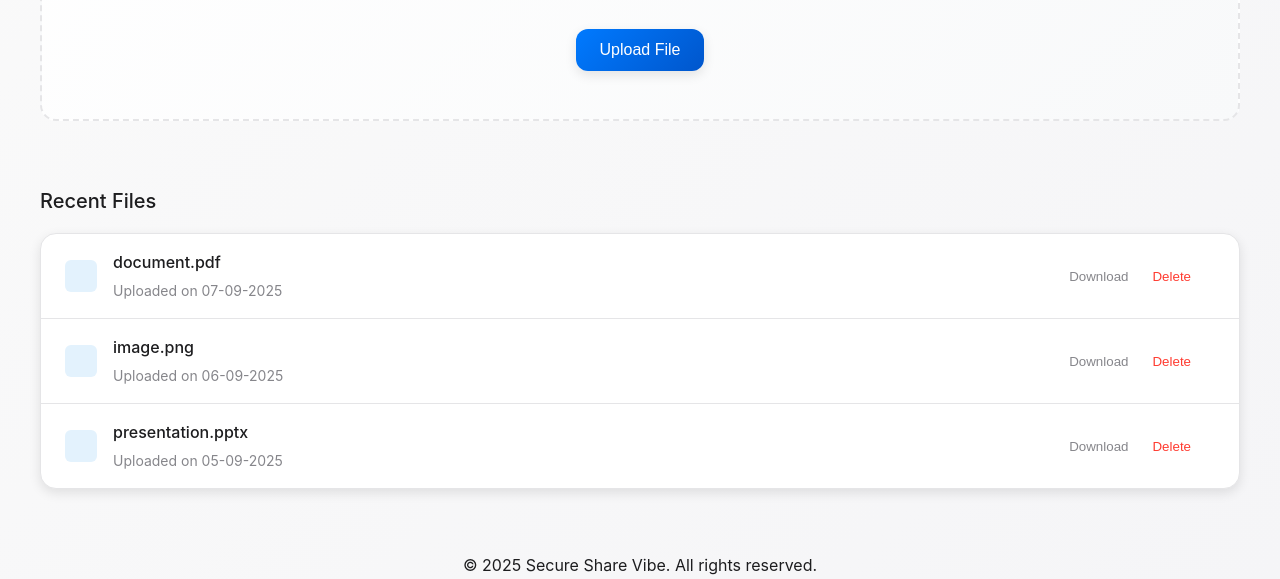
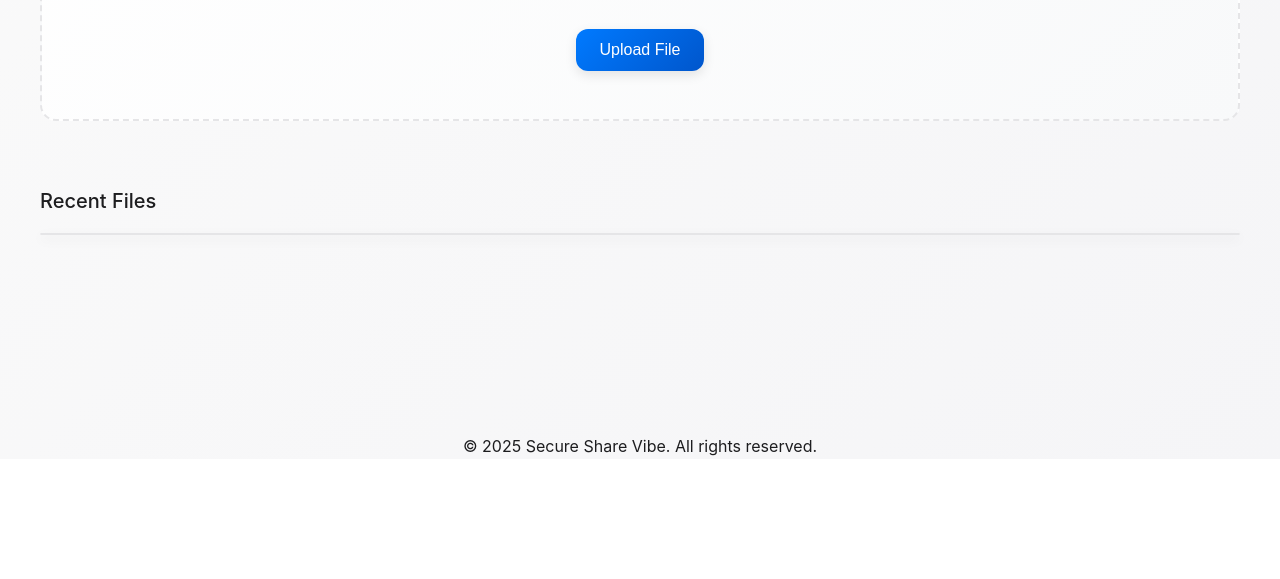
Before and after one commit to ltprince008/FUTURE_CS_01, a website: page templates/index.html in a window 1280 px wide. Shown: the part 371-950 px from the top of the page. After the commit the page ends 830 px from the top, so only its background shows below. Drawn offline with Linux system fonts and the light colour scheme; files that its build step writes are made by us from their sources; a web font is replaced by a local one.

Commit message:
Remove dummy files from index.html and enable dynamic file list

```diff
--- a/templates/index.html
+++ b/templates/index.html
@@ -1,11 +1,13 @@
 <!DOCTYPE html>
 <html lang="en">
+
 <head>
   <meta charset="UTF-8" />
   <meta name="viewport" content="width=device-width, initial-scale=1.0" />
   <title>Secure Share Vibe</title>
   <link rel="stylesheet" href="style.css" />
 </head>
+
 <body>
 
   <!-- Header -->
@@ -13,7 +15,6 @@
     <div class="header-content container">
       <a href="#" class="logo">Secure Share Vibe</a>
       <nav class="nav">
-        <!-- Added IDs for JS -->
         <a href="#" class="btn btn-primary" id="loginBtn">Login</a>
         <a href="#" class="btn btn-secondary" id="signupBtn">Sign Up</a>
       </nav>
@@ -26,10 +27,9 @@
     <!-- Upload Section -->
     <section class="hero">
       <div class="upload-zone">
-        <div class="upload-icon"></div> <!-- Use SVG icon here later -->
+        <div class="upload-icon"></div>
         <h2>Secure File Upload</h2>
         <p class="hero-subtitle">AES-GCM encryption and HKDF key derivation for each file. Your files are safe and private.</p>
-        <!-- Added ID for JS -->
         <button class="btn btn-primary" id="uploadBtn">Upload File</button>
       </div>
     </section>
@@ -38,44 +38,7 @@
     <section class="mt-12">
       <h3 class="mb-4">Recent Files</h3>
       <div class="file-list">
-
-        <!-- File Item -->
-        <div class="file-item">
-          <div class="file-icon"></div> <!-- Placeholder for PDF icon SVG -->
-          <div class="file-info">
-            <div class="file-name">document.pdf</div>
-            <div class="file-meta">Uploaded on 07-09-2025</div>
-          </div>
-          <div class="file-actions">
-            <button class="file-action" aria-label="Download document.pdf">Download</button>
-            <button class="file-action" aria-label="Delete document.pdf" style="color: var(--error)">Delete</button>
-          </div>
-        </div>
-
-        <div class="file-item">
-          <div class="file-icon"></div> <!-- Placeholder for image icon SVG -->
-          <div class="file-info">
-            <div class="file-name">image.png</div>
-            <div class="file-meta">Uploaded on 06-09-2025</div>
-          </div>
-          <div class="file-actions">
-            <button class="file-action" aria-label="Download image.png">Download</button>
-            <button class="file-action" aria-label="Delete image.png" style="color: var(--error)">Delete</button>
-          </div>
-        </div>
-
-        <div class="file-item">
-          <div class="file-icon"></div> <!-- Placeholder for presentation icon SVG -->
-          <div class="file-info">
-            <div class="file-name">presentation.pptx</div>
-            <div class="file-meta">Uploaded on 05-09-2025</div>
-          </div>
-          <div class="file-actions">
-            <button class="file-action" aria-label="Download presentation.pptx">Download</button>
-            <button class="file-action" aria-label="Delete presentation.pptx" style="color: var(--error)">Delete</button>
-          </div>
-        </div>
-
+        <!-- Files will be dynamically injected here by script.js -->
       </div>
     </section>
 
@@ -90,4 +53,5 @@
   <script src="script.js"></script>
 
 </body>
+
 </html>
```
